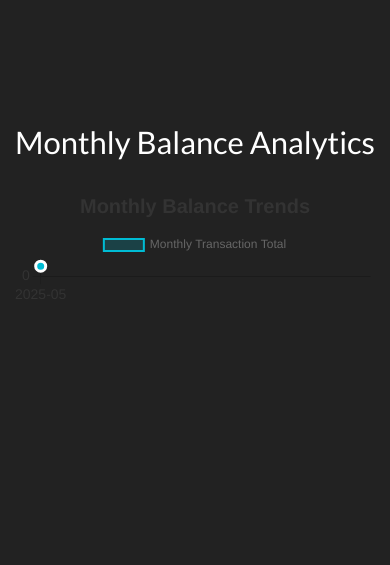
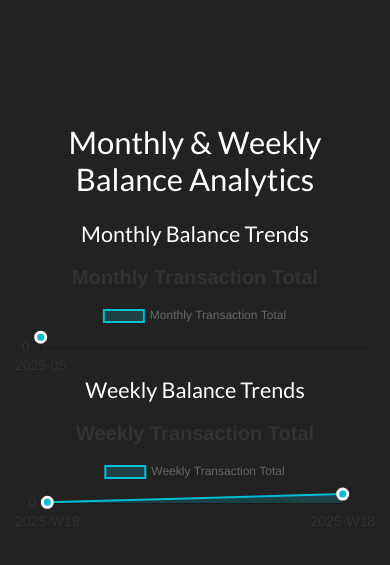
Before and after one commit to sepehrmoghani/agilewebdevproject, a Flask app: page /dashboard/dashboard/analytics/monthly in a window 390 px wide. Shown: the part 72-637 px from the top of the page. Run offline with Flask 3, Linux system fonts and the light colour scheme; some libraries are stand-ins or nearby versions; some web fonts are replaced.

Commit message:
Monthly analytics changed into monthly AND weekly analytics. chart added for weekly as well.

```diff
--- a/app/dashboard/templates/dashboard/category_analytics.html
+++ b/app/dashboard/templates/dashboard/category_analytics.html
@@ -1,13 +1,15 @@
 {% extends "base.html" %}
 {% block title %}Category Analytics{% endblock %}
+
 {% block head %}
     {{ super() }}
     <script src="https://cdn.jsdelivr.net/npm/chart.js"></script>
 {% endblock %}
+
 {% block content %}
 <div class="container mt-5 pt-5">
     <h1 class="text-center mb-4">Spending Breakdown by Category</h1>
-    <canvas id="categoryPieChart" height="100"></canvas>
+    <canvas id="categoryPieChart" width="500" height="500" style="max-width: 600px; margin: 0 auto;"></canvas>
 </div>
 <script src="{{ url_for('static', filename='js/category_analytics.js') }}"></script>
 {% endblock %}
--- a/app/dashboard/templates/dashboard/dashboard.html
+++ b/app/dashboard/templates/dashboard/dashboard.html
@@ -14,7 +14,7 @@
     <!-- Navigation Links -->
     <div class="row mb-4">
         <div class="col-md-4 text-center">
-            <a href="{{ url_for('dashboard.monthly_analytics_page') }}" class="btn btn-info btn-lg w-100">View Monthly Analytics</a>
+            <a href="{{ url_for('dashboard.monthly_analytics_page') }}" class="btn btn-info btn-lg w-100">View Monthly & Weekly Analytics</a>
         </div>
         <div class="col-md-4 text-center">
             <a href="{{ url_for('dashboard.category_analytics_page') }}" class="btn btn-info btn-lg w-100">View Category Analytics</a>
--- a/app/dashboard/templates/dashboard/monthly_analytics.html
+++ b/app/dashboard/templates/dashboard/monthly_analytics.html
@@ -1,13 +1,26 @@
 {% extends "base.html" %}
-{% block title %}Monthly Analytics{% endblock %}
+{% block title %}Monthly & Weekly Analytics{% endblock %}
+
 {% block head %}
     {{ super() }}
     <script src="https://cdn.jsdelivr.net/npm/chart.js"></script>
 {% endblock %}
+
 {% block content %}
 <div class="container mt-5 pt-5">
-    <h1 class="text-center mb-4">Monthly Balance Analytics</h1>
-    <canvas id="monthlyBalanceChart" height="100"></canvas>
+    <h1 class="text-center mb-4">Monthly & Weekly Balance Analytics</h1>
+
+    <div class="row mb-5">
+        <div class="col-md-6">
+            <h4 class="text-center">Monthly Balance Trends</h4>
+            <canvas id="monthlyBalanceChart" height="100"></canvas>
+        </div>
+        <div class="col-md-6">
+            <h4 class="text-center">Weekly Balance Trends</h4>
+            <canvas id="weeklyBalanceChart" height="100"></canvas>
+        </div>
+    </div>
 </div>
+
 <script src="{{ url_for('static', filename='js/monthly_analytics.js') }}"></script>
 {% endblock %}
--- a/app/static/js/monthly_analytics.js
+++ b/app/static/js/monthly_analytics.js
@@ -2,24 +2,51 @@ fetch('/dashboard/api/transactions')
     .then(response => response.json())
     .then(data => {
         const monthlyTotals = {};
+        const weeklyTotals = {};
 
         data.forEach(tx => {
-            const month = tx.date.slice(0, 7); // YYYY-MM
-            if (!monthlyTotals[month]) monthlyTotals[month] = 0;
-            monthlyTotals[month] += tx.amount;
+            const dateObj = new Date(tx.date);
+            const year = dateObj.getFullYear();
+
+            // Monthly key: YYYY-MM
+            const monthKey = tx.date.slice(0, 7);
+            if (!monthlyTotals[monthKey]) monthlyTotals[monthKey] = 0;
+            monthlyTotals[monthKey] += tx.amount;
+
+            // Weekly key: YYYY-WW
+            const weekNumber = getWeekNumber(dateObj);
+            const weekKey = `${year}-W${weekNumber}`;
+            if (!weeklyTotals[weekKey]) weeklyTotals[weekKey] = 0;
+            weeklyTotals[weekKey] += tx.amount;
         });
 
-        const labels = Object.keys(monthlyTotals);
-        const values = Object.values(monthlyTotals);
+        // Render Monthly Chart
+        renderChart('monthlyBalanceChart', 'Monthly Transaction Total', monthlyTotals);
 
-        const ctx = document.getElementById('monthlyBalanceChart').getContext('2d');
+        // Render Weekly Chart
+        renderChart('weeklyBalanceChart', 'Weekly Transaction Total', weeklyTotals);
+    })
+    .catch(err => console.error('Error loading analytics data:', err));
+
+// Helpers
+function getWeekNumber(d) {
+    d = new Date(Date.UTC(d.getFullYear(), d.getMonth(), d.getDate()));
+    const dayNum = d.getUTCDay() || 7;
+    d.setUTCDate(d.getUTCDate() + 4 - dayNum);
+    const yearStart = new Date(Date.UTC(d.getUTCFullYear(), 0, 1));
+    const weekNo = Math.ceil((((d - yearStart) / 86400000) + 1) / 7);
+    return String(weekNo).padStart(2, '0');
+}
+
+function renderChart(canvasId, label, dataObj) {
+    const ctx = document.getElementById(canvasId).getContext('2d');
     new Chart(ctx, {
         type: 'line',
         data: {
-                labels: labels,
+            labels: Object.keys(dataObj),
             datasets: [{
-                    label: 'Monthly Transaction Total',
-                    data: values,
+                label: label,
+                data: Object.values(dataObj),
                 borderColor: '#00bcd4',
                 backgroundColor: 'rgba(0, 188, 212, 0.2)',
                 borderWidth: 2,
@@ -36,7 +63,7 @@ fetch('/dashboard/api/transactions')
             plugins: {
                 title: {
                     display: true,
-                        text: 'Monthly Balance Trends',
+                    text: label,
                     font: { size: 20 },
                     color: '#333'
                 },
@@ -48,19 +75,15 @@ fetch('/dashboard/api/transactions')
             },
             scales: {
                 x: {
-                        grid: { color: 'rgba(0,0,0,0.1)' },
-                        ticks: { color: '#333', font: { size: 14 } }
+                    ticks: { color: '#333', font: { size: 14 } },
+                    grid: { color: 'rgba(0,0,0,0.1)' }
                 },
                 y: {
-                        grid: { color: 'rgba(0,0,0,0.1)' },
+                    beginAtZero: true,
                     ticks: { color: '#333', font: { size: 14 } },
-                        beginAtZero: true
+                    grid: { color: 'rgba(0,0,0,0.1)' }
                 }
-                },
-                interaction: {
-                    mode: 'nearest',
-                    intersect: false
             }
         }
     });
-    });
+}
```
Lines whose indentation alone changed are shown as unchanged.
